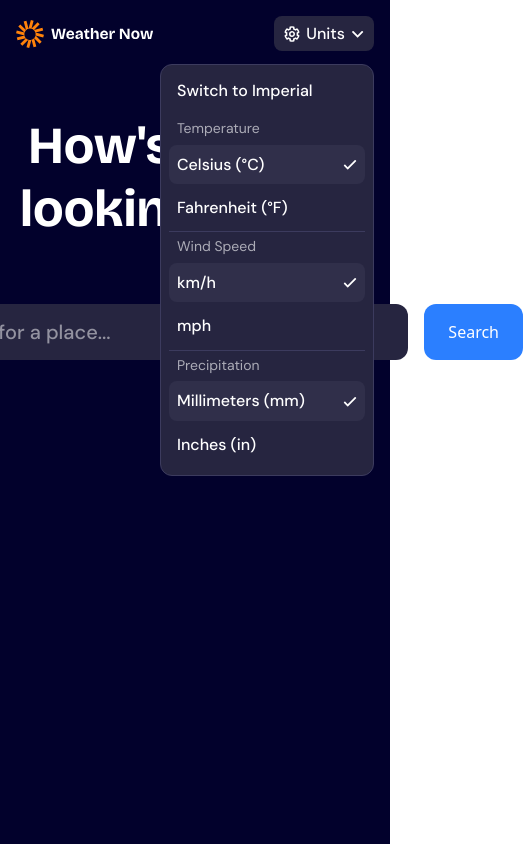
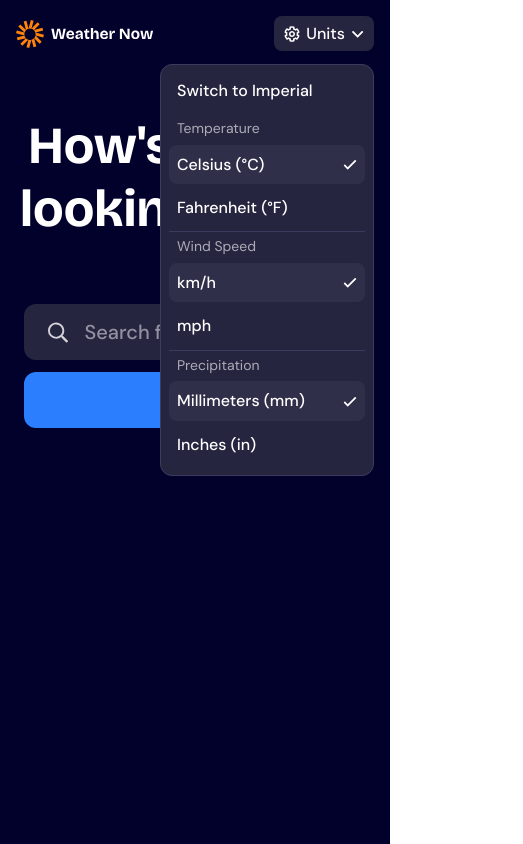
Before and after one commit to Guseltony/FMWeatherApp, a React (Vite) app: page / in a window 390 px wide. Shown: the whole page, 523 px wide, since content can reach past the window. Built offline with nearby package versions, Linux system fonts and the light colour scheme.

Commit message:
hero text and search button responsiveness implemented

```diff
--- a/src/components/Search.jsx
+++ b/src/components/Search.jsx
@@ -2,12 +2,12 @@ import React from 'react'
 
 export const Search = () => {
   return (
-    <div className='flex items-center gap-16 w-[656px] h-[56px]'>
+    <div className='flex items-center gap-12 md:gap-16 w-[343px] md:w-[720px] lg:w-[656px] h-[124px] md:h-[56px] flex-col md:flex-row'>
       <div className='px-24 py-16 flex items-center gap-16 bg-neutral-800 rounded-12 w-[100%] h-[100%]'>
         <img src="/src/assets/images/icon-search.svg" alt="" />
         <input type="text" name="" id="" placeholder='Search for a place...' className='text-preset-5b font-medium border-0 outline-0' />
       </div>
-      <button type="submit" className='px-24 py-16 bg-blue-500 text-preset-5 font-medium rounded-12 cursor-pointer'>Search</button>
+      <button type="submit" className='px-24 py-16 bg-blue-500 text-preset-5 font-medium rounded-12 cursor-pointer w-[100%] md:w-fit'>Search</button>
     </div>
   )
 }
```
